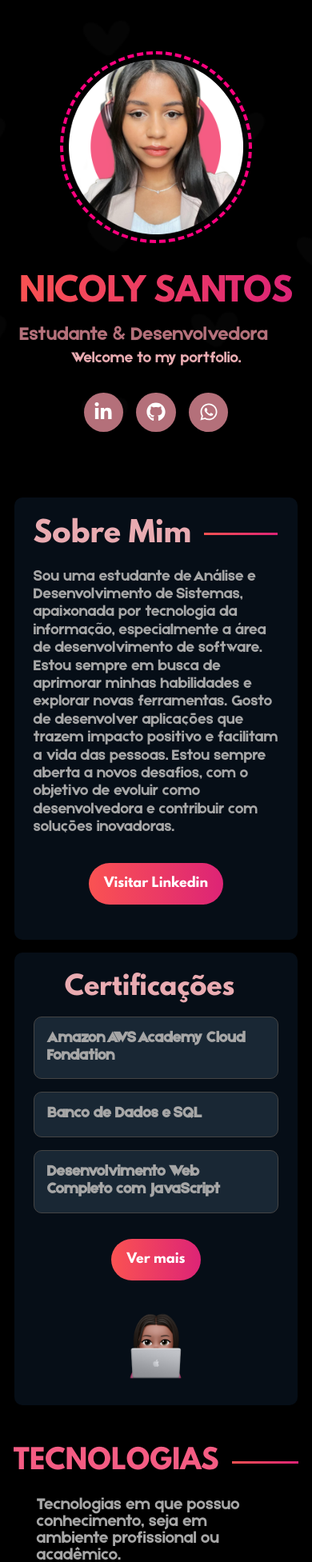
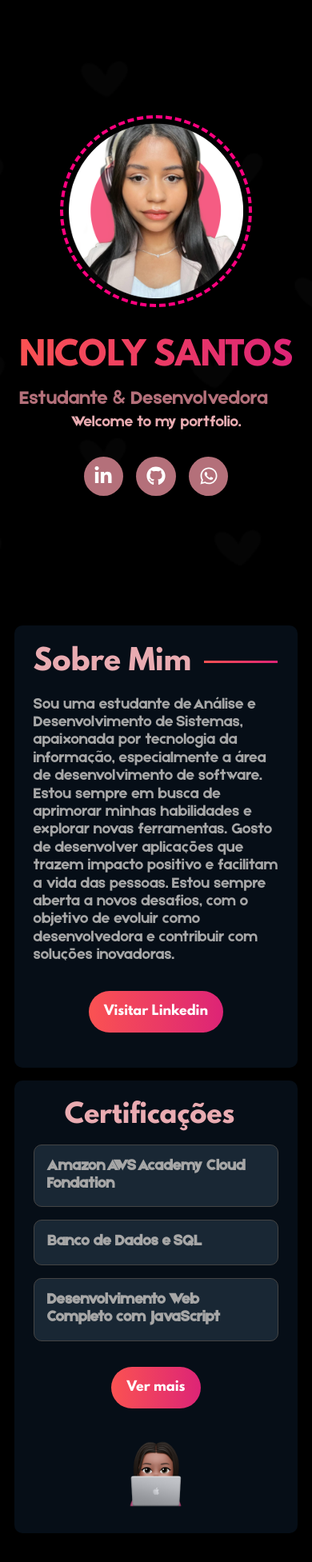
Before and after one commit to nicolysantus/portfolio_nicoly, a React (Vite) app: page / in a window 390 px wide. Shown: the part 44-1997 px from the top of the page at 80% size. Built offline with nearby package versions, Linux system fonts and the light colour scheme.

Commit message:
Ajustes da versão mobile

```diff
--- a/src/components/home/home.sass
+++ b/src/components/home/home.sass
@@ -82,7 +82,7 @@
     // Versão mobile
     @media (max-width: 768px)
         #home
-        padding: 3rem
+        padding: 8rem
         height: absolute
 
         img
--- a/src/components/projects-list/projectslist.sass
+++ b/src/components/projects-list/projectslist.sass
@@ -87,7 +87,6 @@ h2
         .project-card
             width: 200%
             margin-top: 4rem
-            white-space: nowrap
             align-items: center
             z-index: 1
 
--- a/src/components/tech/TechContainer.jsx
+++ b/src/components/tech/TechContainer.jsx
@@ -27,7 +27,7 @@ const stack = [
 const TechContainer = () => {
   return <section id='tech'>
     <h2>TECNOLOGIAS</h2>
-    <p>Tecnologias em que possuo conhecimento, seja em ambiente profissional ou acadêmico.</p>
+    <p>Tecnologias em que possuo conhecimento, seja profissional ou acadêmico.</p>
     <div className="tech-grid">
       {stack.map((tech) => (
         <div className="tech-card" id={tech.id} key={tech.id}>
--- a/src/components/tech/techcontainer.sass
+++ b/src/components/tech/techcontainer.sass
@@ -91,4 +91,4 @@
 
 @media (max-width: 768px)
     #tech
-        padding: -2rem
+        padding: 2rem
```
